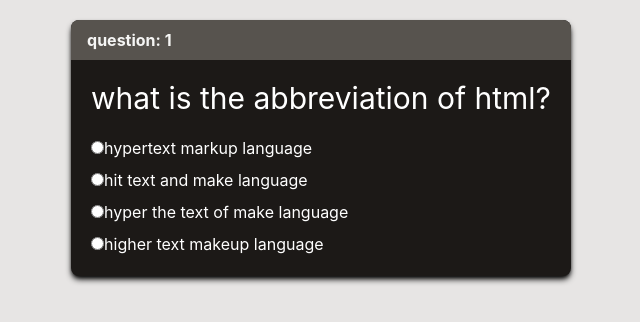
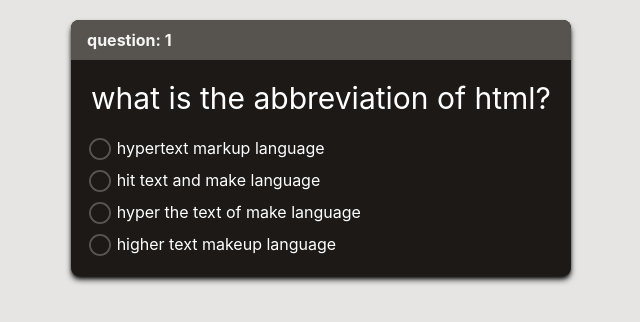
Before and after one commit to AshkanAhmady/Quiz---react.tailwind.typescript, a React (Create React App) app: page /questions/1 in a window 1280 px wide. Shown: the top 322 px of the page, without its empty margins (319-959 px from the left). Built offline with nearby package versions, Linux system fonts and the light colour scheme.

Commit message:
styled rdios

```diff
--- a/src/Components/Questions.js
+++ b/src/Components/Questions.js
@@ -51,9 +51,9 @@
         >
           {question.answers.map((item, index) => {
             return (
-              <li key={index}>
+              <li className="flex" key={index}>
                 <input
-                  // hidden
+                  className="cursor-pointer mt-1 mr-2 grid content-center appearance-none bg-transparent text-transparent w-[1.1em] h-[1.1em] ring-2 ring-stone-600 border-2 border-stone-900 rounded-full before:content-none before:w-[0.65em] before:h-[0.65em] before:rounded-full before:bg-[#272f3d] checked:bg-[#6058b6]"
                   type="radio"
                   id={item.text}
                   onChange={changeHandler}
```
